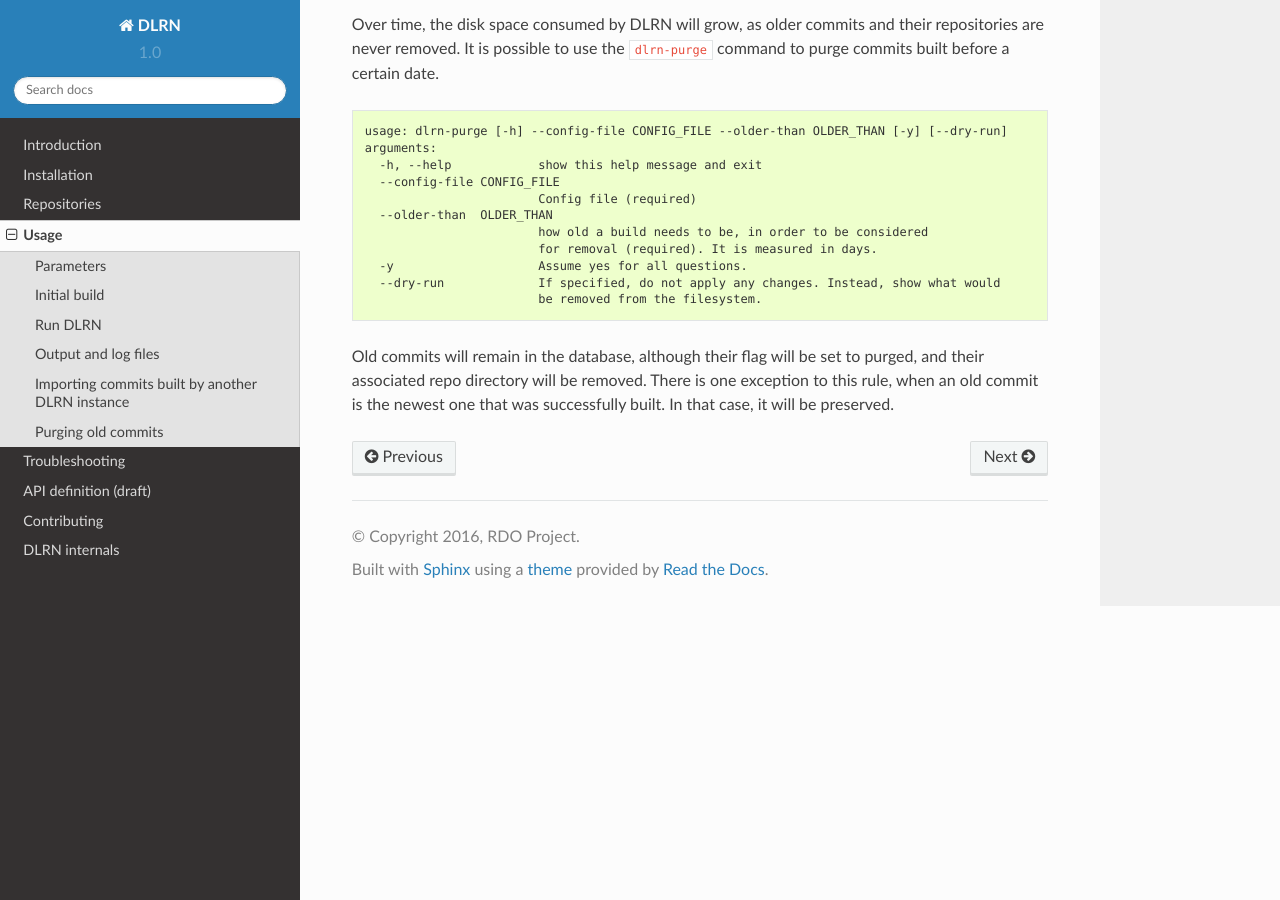
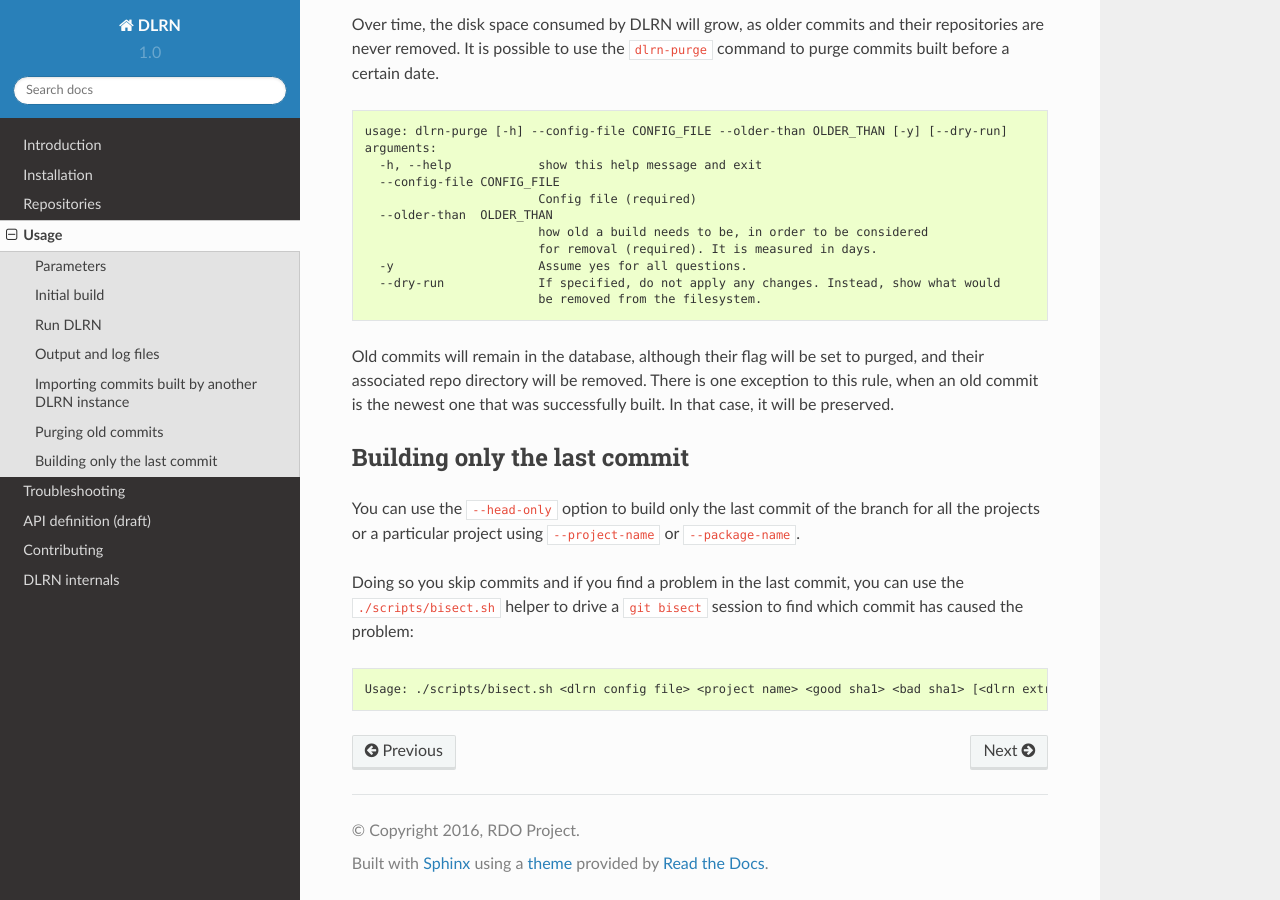
Before and after one commit to softwarefactory-project/DLRN, a Sphinx documentation site: the page built from doc/source/usage.rst, in a window 1280 px wide and 900 px high, scrolled down 2693 px. Built offline with Sphinx 7.4.7 and the Read the Docs theme 2.0.0, drawn with Linux system fonts in a browser that asks for light colours.

Commit message:
add a git bisect helper
Change-Id: I4c1069cc22b08fb0dbe9b7c0f0f67c3c0d69399a

```diff
--- a/doc/source/usage.rst
+++ b/doc/source/usage.rst
@@ -151,3 +151,18 @@ a certain date.
 Old commits will remain in the database, although their flag will be set to purged, and their
 associated repo directory will be removed. There is one exception to this rule, when an old
 commit is the newest one that was successfully built. In that case, it will be preserved.
+
+Building only the last commit
+-----------------------------
+
+You can use the ``--head-only`` option to build only the last commit of
+the branch for all the projects or a particular project
+using ``--project-name`` or ``--package-name``.
+
+Doing so you skip commits and if you find a problem in the last
+commit, you can use the ``./scripts/bisect.sh`` helper to drive a ``git
+bisect`` session to find which commit has caused the problem:
+
+.. code-block:: console
+
+   Usage: ./scripts/bisect.sh <dlrn config file> <project name> <good sha1> <bad sha1> [<dlrn extra args>]
```
Also changed, not shown: 1 other file.
